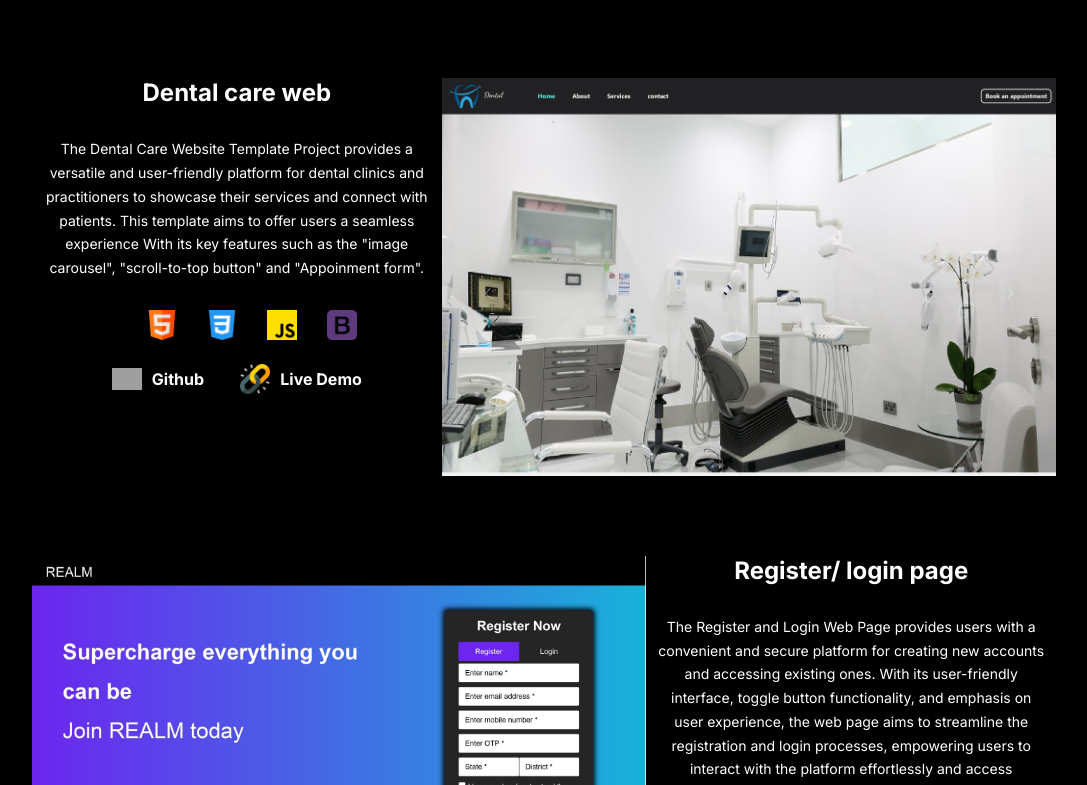
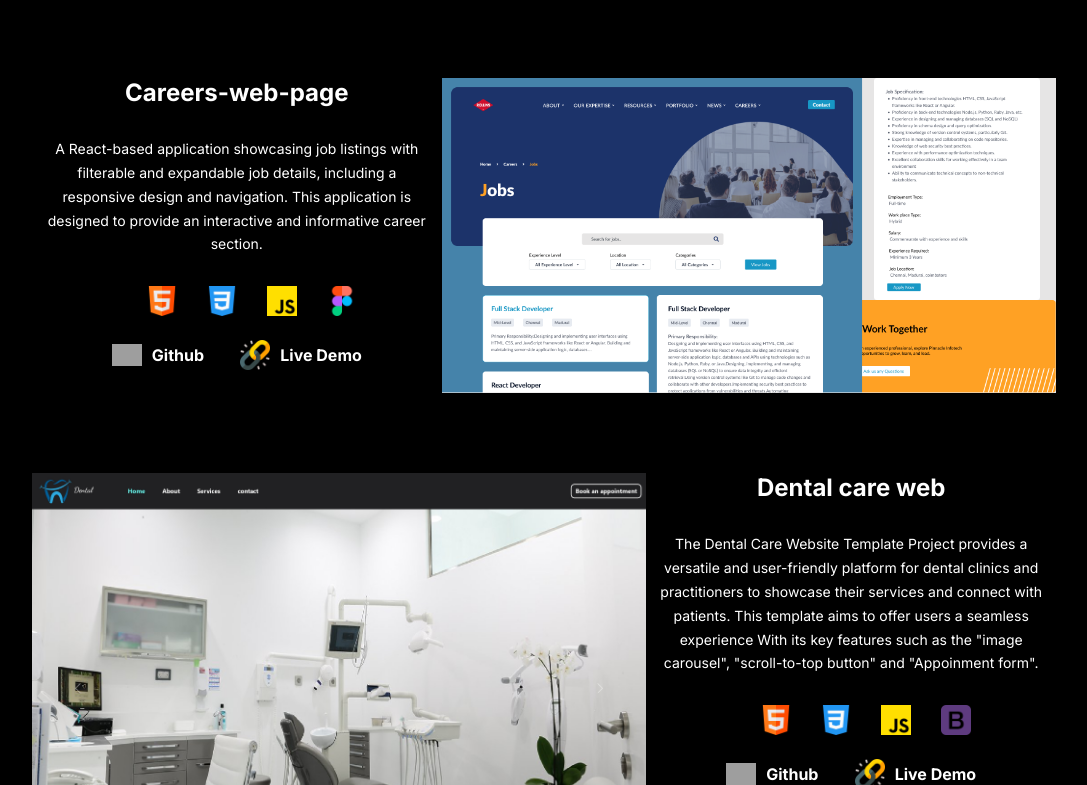
Before and after one commit to Ronaldo-00/Portfolio, a React (Create React App) app: page / in a window 1280 px wide. Shown: the part 1635-2420 px from the top of the page, without its empty margins (96-1183 px from the left). Built offline with nearby package versions, Linux system fonts and the light colour scheme; grey boxes are pictures that could not be loaded.

Commit message:
Project component updated

```diff
--- a/src/Components/Project/Project.jsx
+++ b/src/Components/Project/Project.jsx
@@ -1,11 +1,12 @@
 import React from 'react'
 import './Project.css'
 import project_1 from "../../Assets/project-img/img1.jpg"
-import project_2 from "../../Assets/project-img/img2.jpg"
-import project_3 from "../../Assets/project-img/img4.jpg"
-import project_4 from "../../Assets/project-img/img5.png"
-import project_5 from "../../Assets/project-img/img7.png"
-import project_6 from "../../Assets/project-img/img6.jpg"
+import project_2 from "../../Assets/project-img/img8.png"
+import project_3 from "../../Assets/project-img/img2.jpg"
+import project_4 from "../../Assets/project-img/img4.jpg"
+import project_5 from "../../Assets/project-img/img5.png"
+import project_6 from "../../Assets/project-img/img7.png"
+import project_7 from "../../Assets/project-img/img6.jpg"
 import github from "../../Assets/icons/github.png"
 import link from "../../Assets/icons/link.png"
 //images for tech
@@ -67,6 +68,40 @@ const Project = () => {
                     </div>
                     <div className="project-col-2 order-left">
                         <div className="pro-head">
+                            <h2>Careers-web-page</h2>
+                        </div>
+                        <div className="pro-detail">
+                            <p>
+                                A React-based application showcasing job listings with filterable
+                                and expandable job details, including a responsive design and navigation.
+                                This application is designed to provide an interactive and informative career section.
+                            </p>
+                        </div>
+                        <div className="tech-img">
+                            <img src={html} alt="html"></img>
+                            <img src={css} alt='css'></img>
+                            <img src={js} alt='js'></img>
+                            <img src={figma} alt='figma'></img>
+                        </div>
+                        <div className="coding-div">
+                            <div className="code">
+                                <img src={github} alt='github'></img>
+                                <h4><a href='https://github.com/Ronaldo-00/careers-page' target='blank'>Github</a></h4>
+                            </div>
+                            <div className="link">
+                                <img src={link} alt='link'></img>
+                                <h4><a href=' https://ronaldo-00.github.io/careers-page/' target='blank'>Live Demo</a></h4>
+                            </div>
+                        </div>
+                    </div>
+                </div>
+                {/* Project 3 */}
+                <div className="project-row">
+                    <div className="project-col-1 ">
+                        <img className='project-img' src={project_3} alt='project'></img>
+                    </div>
+                    <div className="project-col-2 order-left">
+                        <div className="pro-head">
                             <h2>Dental care web</h2>
                         </div>
                         <div className="pro-detail">
@@ -95,10 +130,10 @@ const Project = () => {
                         </div>
                     </div>
                 </div>
-                {/* Project 3 */}
+                {/* Project 4 */}
                 <div className="project-row">
-                    <div className="project-col-1">
-                        <img className='project-img' src={project_3} alt='project'></img>
+                    <div className="project-col-1 order-right">
+                        <img className='project-img' src={project_4} alt='project'></img>
                     </div>
                     <div className="project-col-2">
                         <div className="pro-head">
@@ -130,10 +165,10 @@ const Project = () => {
                         </div>
                     </div>
                 </div>
-                {/* Project 4 */}
+                {/* Project 5 */}
                 <div className="project-row">
-                    <div className="project-col-1 order-right">
-                        <img className='project-img' src={project_4} alt='project'></img>
+                    <div className="project-col-1 ">
+                        <img className='project-img' src={project_5} alt='project'></img>
                     </div>
                     <div className="project-col-2 order-left">
                         <div className="pro-head">
@@ -163,10 +198,10 @@ const Project = () => {
                         </div>
                     </div>
                 </div>
-                 {/* Project 5 */}
+                 {/* Project 6 */}
                  <div className="project-row">
-                    <div className="project-col-1 ">
-                        <img className='project-img' src={project_5} alt='project'></img>
+                    <div className="project-col-1 order-right ">
+                        <img className='project-img' src={project_6} alt='project'></img>
                     </div>
                     <div className="project-col-2 ">
                         <div className="pro-head">
@@ -197,10 +232,10 @@ const Project = () => {
                         </div>
                     </div>
                 </div>
-                {/* Project 6 */}
+                {/* Project 7 */}
                 <div className="project-row">
-                    <div className="project-col-1 order-right">
-                        <img className='project-img' src={project_6} alt='project'></img>
+                    <div className="project-col-1 ">
+                        <img className='project-img' src={project_7} alt='project'></img>
                     </div>
                     <div className="project-col-2 order-left">
                         <div className="pro-head">
```
